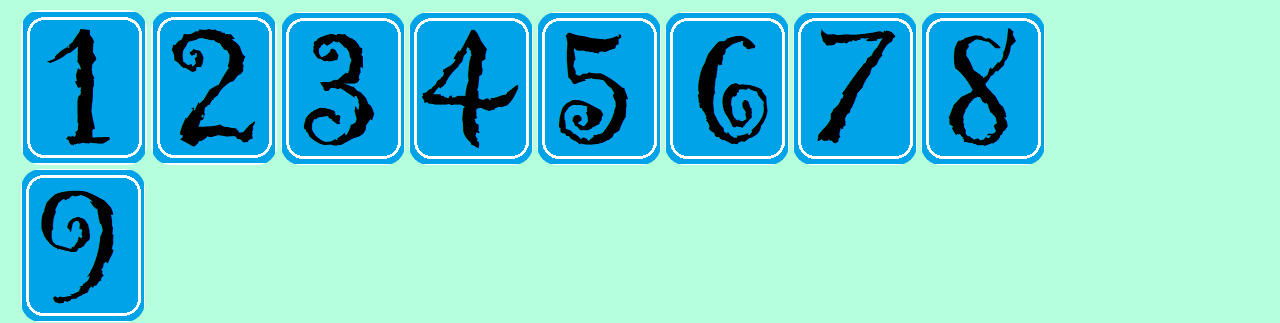
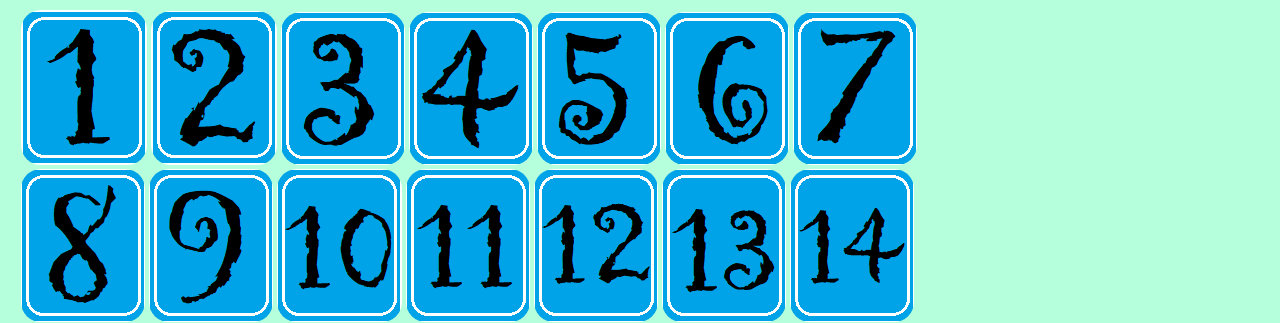
Before and after one commit to EmmanuelMontes111/AppCartas, a plain HTML site: page index.html in a window 1280 px wide. Shown: the part 82-405 px from the top of the page. Drawn offline with Linux system fonts and the light colour scheme.

```diff
--- a/css/estilos.css
+++ b/css/estilos.css
@@ -4,12 +4,7 @@ body{
 
 }
 
-.todo{
-    margin-top: 0%;
-    margin-left: 0%;
-    margin-right: 0%;
-    margin-bottom: 0%;
-}
+
 
 img {
     cursor: pointer;
@@ -31,7 +26,7 @@ img:hover{
 .container{
    margin-top: 4%;
     margin-left: 1%;
-    margin-right: 11%;
+    margin-right: 20%;
     margin-bottom: 1%;
 }
 
```
Also changed, not shown: index.html (+3 -3 lines).
